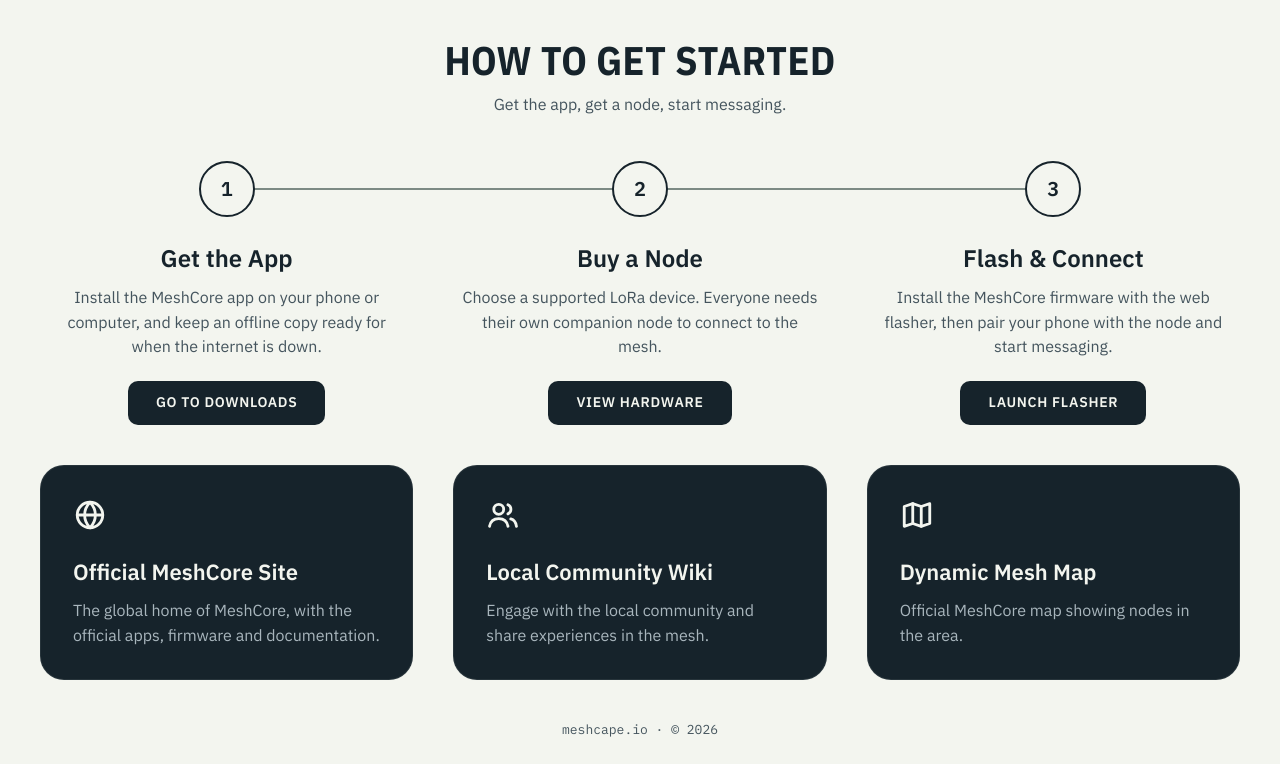
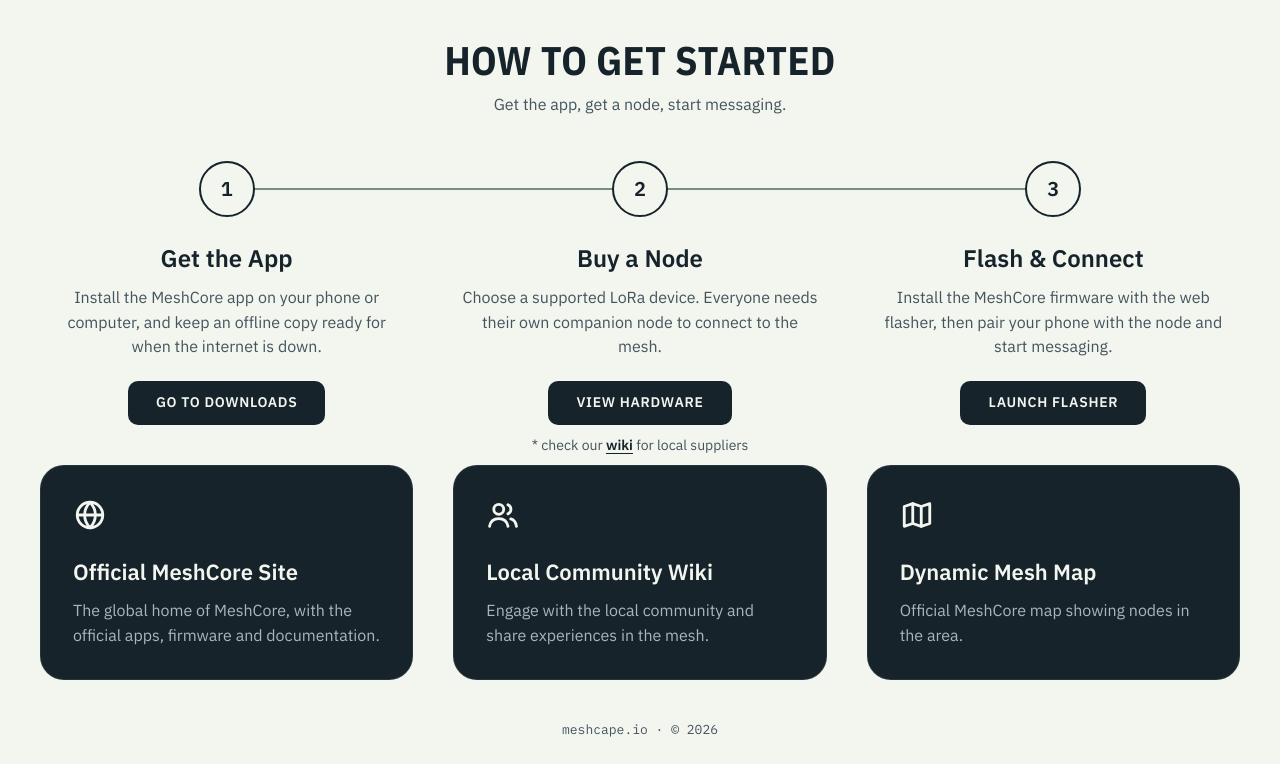
Before and after one commit to digitalhobo-area51/MeshCape, an Astro site: page / in a window 1280 px wide. Shown: the part 776-1540 px from the top of the page. Built offline with nearby package versions, Linux system fonts and the light colour scheme; Astro itself is replaced by a stand-in of ours.

Commit message:
Get started: note under View hardware pointing to the wiki for local suppliers
Co-Authored-By: Claude Opus 5.5 <noreply@anthropic.com>
Claude-Session: https://claude.ai/code/session_01EAqqcBgZDoBRkKYjtyT4kj

```diff
--- a/src/components/GetStarted.astro
+++ b/src/components/GetStarted.astro
@@ -1,5 +1,6 @@
 ---
 // "How to get started": three numbered steps joined by a line, each with a button to meshcore.io.
+import { site } from '../data/site';
 const steps = [
   {
     title: 'Get the App',
@@ -33,6 +34,7 @@ const steps = [
         <h3 class="step-title">{s.title}</h3>
         <p class="step-body">{s.body}</p>
         <a class="step-btn" href={s.href} target="_blank" rel="noopener">{s.cta}</a>
+        {i === 1 && <p class="step-note">* check our <a href={site.wikiUrl}>wiki</a> for local suppliers</p>}
       </li>
     ))}
   </ol>
@@ -65,6 +67,14 @@ const steps = [
   }
   .step-btn:hover, .step-btn:focus-visible { background: #24363F; color: var(--paper); transform: translateY(-2px); }
   @media (prefers-reduced-motion: reduce) { .step-btn { transition: none; } .step-btn:hover { transform: none; } }
+  /* note under "View hardware": centred in the gap below the button without changing that gap
+     (40px to the cards below on desktop, 36px to step 3 on phones); 20px line, so 10px / 8px either side */
+  .step-note {
+    position: absolute; top: 100%; left: 0; right: 0; margin: 10px 0 0;
+    font-size: 14px; line-height: 20px; color: var(--ink-muted);
+  }
+  .step-note a { color: var(--ink); font-weight: 600; text-decoration: underline; text-underline-offset: 3px; }
+  .step-note a:hover { color: var(--accent-dark); }
 
   @media (max-width: 760px) {
     .start { scroll-margin-top: 69px; }
@@ -75,5 +85,6 @@ const steps = [
     .num { width: 48px; height: 48px; font-size: 18px; margin-bottom: 16px; }
     .step-title { font-size: 22px; }
     .step-body { margin-bottom: 18px; }
+    .step-note { margin-top: 8px; }
   }
 </style>
```
